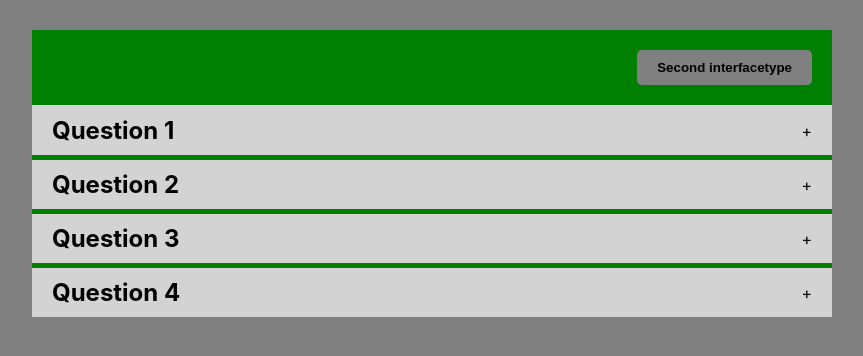
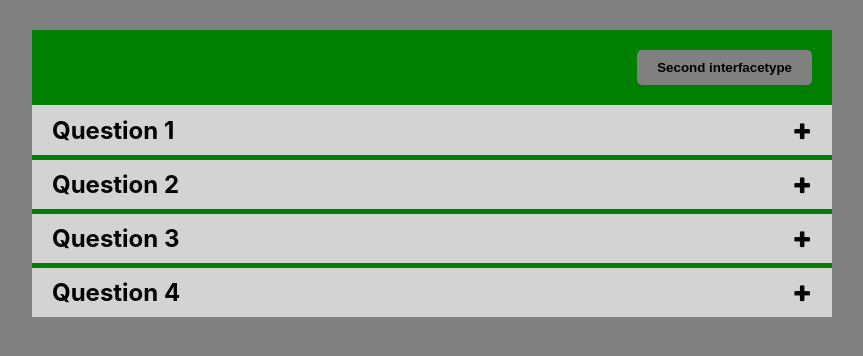
Before and after one commit to firstbadjesus/accordeon-react, a React (Create React App) app: page / in a window 1280 px wide. Shown: the top 356 px of the page, without its empty margins (208-1071 px from the left). Built offline with nearby package versions, Linux system fonts and the light colour scheme.

Commit message:
add img plus and minus

```diff
--- a/src/components/AcordeonItem/index.js
+++ b/src/components/AcordeonItem/index.js
@@ -1,4 +1,6 @@
 import './index.css';
+import IconMinus from '../UI/Icons/IconMinus';
+import IconPlus from '../UI/Icons/IconPlus';
 
 const AccordeonItem = props => {
   return (
@@ -10,7 +12,7 @@ const AccordeonItem = props => {
         }}
       >
         <h2>{props.item.question}</h2>
-        <span>{props.open ? '-' : '+'}</span>
+        {props.open ? <IconMinus /> : <IconPlus />}
       </div>
       <div className={props.open ? 'content show' : 'content'}>
         {props.item.answer}
--- /dev/null
+++ b/src/components/UI/Icons/IconMinus.js
@@ -0,0 +1,10 @@
+import './index.css';
+import iconMinus from '../../../img/minus.png';
+
+const IconMinus = props => {
+  return (
+    <img src={iconMinus} className="icon-minus" alt="default" />
+  );
+};
+
+export default IconMinus;
--- /dev/null
+++ b/src/components/UI/Icons/IconPlus.js
@@ -0,0 +1,10 @@
+import './index.css';
+import iconPlus from '../../../img/plus.png';
+
+const IconPlus = props => {
+  return (
+    <img src={iconPlus} className="icon-plus" alt="default" />
+  );
+};
+
+export default IconPlus;
--- /dev/null
+++ b/src/components/UI/Icons/index.css
@@ -0,0 +1,8 @@
+.icon-minus {
+   width: 20px;
+   height: 20px;
+}
+.icon-plus {
+   width: 20px;
+   height: 20px;
+}
```
Also changed, not shown: src/img/plus.png (renamed from src/img/plus_PNG30.png).
